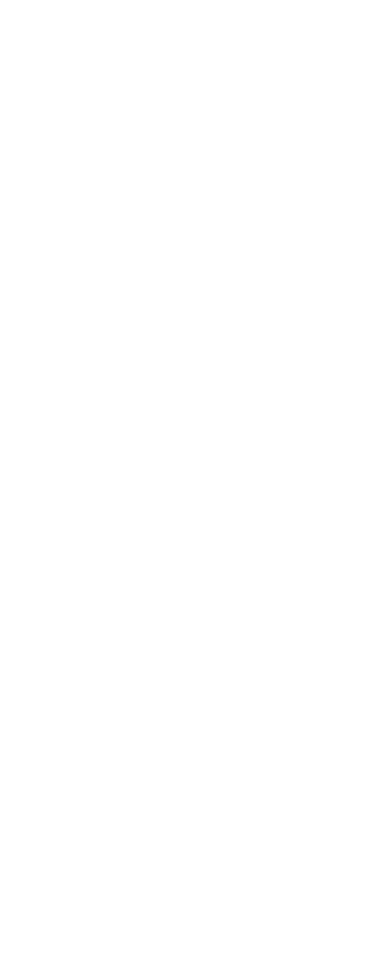
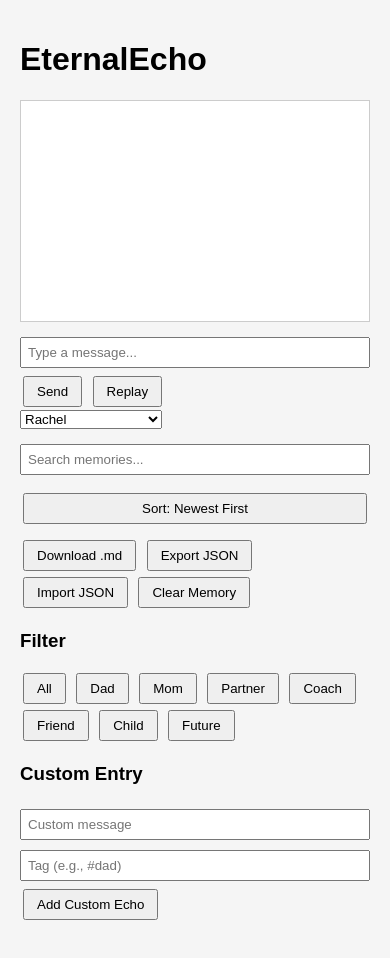
Before and after one commit to Eternalechoproject/eternalecho1, a plain HTML site: page index.html in a window 390 px wide. Before the commit the page ends 844 px from the top, so only its background shows below. Drawn offline with Linux system fonts and the light colour scheme.

Commit message:
Update index.html
Add full EternalEcho interface

```diff
--- a/index.html
+++ b/index.html
@@ -1,10 +1,126 @@
 <!DOCTYPE html>
-<html>
+<html lang="en">
 <head>
+  <meta charset="UTF-8" />
+  <meta name="viewport" content="width=device-width, initial-scale=1.0"/>
   <title>EternalEcho</title>
+  <style>
+    body {
+      font-family: sans-serif;
+      background: #f5f5f5;
+      margin: 0;
+      padding: 20px;
+    }
+    #chat {
+      border: 1px solid #ccc;
+      background: #fff;
+      padding: 10px;
+      height: 300px;
+      overflow-y: auto;
+      margin-bottom: 10px;
+    }
+    .chat-bubble {
+      padding: 5px 10px;
+      margin: 4px 0;
+      border-radius: 6px;
+      max-width: 70%;
+    }
+    .chat-bubble.you {
+      background: #d0f0ff;
+    }
+    .chat-bubble.echo {
+      background: #e6e6e6;
+    }
+    .reaction::after {
+      content: attr(data-reaction);
+      margin-left: 6px;
+    }
+    button {
+      margin: 3px;
+      padding: 6px 12px;
+      cursor: pointer;
+    }
+    textarea, input[type="text"] {
+      width: 100%;
+      padding: 6px;
+      margin: 5px 0;
+      box-sizing: border-box;
+    }
+    #memory-log {
+      margin-top: 20px;
+      list-style-type: none;
+      padding: 0;
+    }
+    .filter-btn.active {
+      background-color: #222;
+      color: white;
+    }
+    .controls {
+      display: flex;
+      flex-wrap: wrap;
+      gap: 10px;
+      margin-top: 10px;
+    }
+    @media (max-width: 600px) {
+      #chat {
+        height: 200px;
+      }
+      .controls {
+        flex-direction: column;
+      }
+    }
+  </style>
 </head>
 <body>
-  <div id='app'></div>
-  <script src='script.js'></script>
+
+  <h1>EternalEcho</h1>
+
+  <div id="chat"></div>
+
+  <div class="input-row">
+    <input id="user-input" type="text" placeholder="Type a message..."/>
+    <button id="sendBtn">Send</button>
+    <button id="replayBtn">Replay</button>
+    <div id="playAllContainer"></div>
+    <select id="voiceSelect">
+      <option value="21m00Tcm4TlvDq8ikWAM">Rachel</option>
+      <option value="EXAVITQu4vr4xnSDxMaL">Dad/Child</option>
+      <option value="TxGEqnHWrfWFTfGW9XjX">Mom/Partner/Future</option>
+      <option value="MF3mGyEYCl7XYWbV9V6O">Coach</option>
+      <option value="ErXwobaYiN019PkySvjV">Friend</option>
+    </select>
+  </div>
+
+  <div class="controls">
+    <input id="searchInput" type="text" placeholder="Search memories..." />
+    <button id="toggleSort">Sort: Newest First</button>
+  </div>
+
+  <div id="cloudToggleContainer" style="margin-top: 10px;"></div>
+
+  <button id="downloadBtn">Download .md</button>
+  <button id="exportJson">Export JSON</button>
+  <button id="importTrigger">Import JSON</button>
+  <input type="file" id="importJson" style="display:none;" />
+  <button id="clearBtn">Clear Memory</button>
+
+  <h3>Filter</h3>
+  <button class="filter-btn" data-tag="">All</button>
+  <button class="filter-btn" data-tag="dad">Dad</button>
+  <button class="filter-btn" data-tag="mom">Mom</button>
+  <button class="filter-btn" data-tag="partner">Partner</button>
+  <button class="filter-btn" data-tag="coach">Coach</button>
+  <button class="filter-btn" data-tag="friend">Friend</button>
+  <button class="filter-btn" data-tag="child">Child</button>
+  <button class="filter-btn" data-tag="future">Future</button>
+
+  <h3>Custom Entry</h3>
+  <input id="customReply" type="text" placeholder="Custom message"/>
+  <input id="customTag" type="text" placeholder="Tag (e.g., #dad)"/>
+  <button id="addCustom">Add Custom Echo</button>
+
+  <ul id="memory-log"></ul>
+
+  <script src="script.js"></script>
 </body>
 </html>
```
